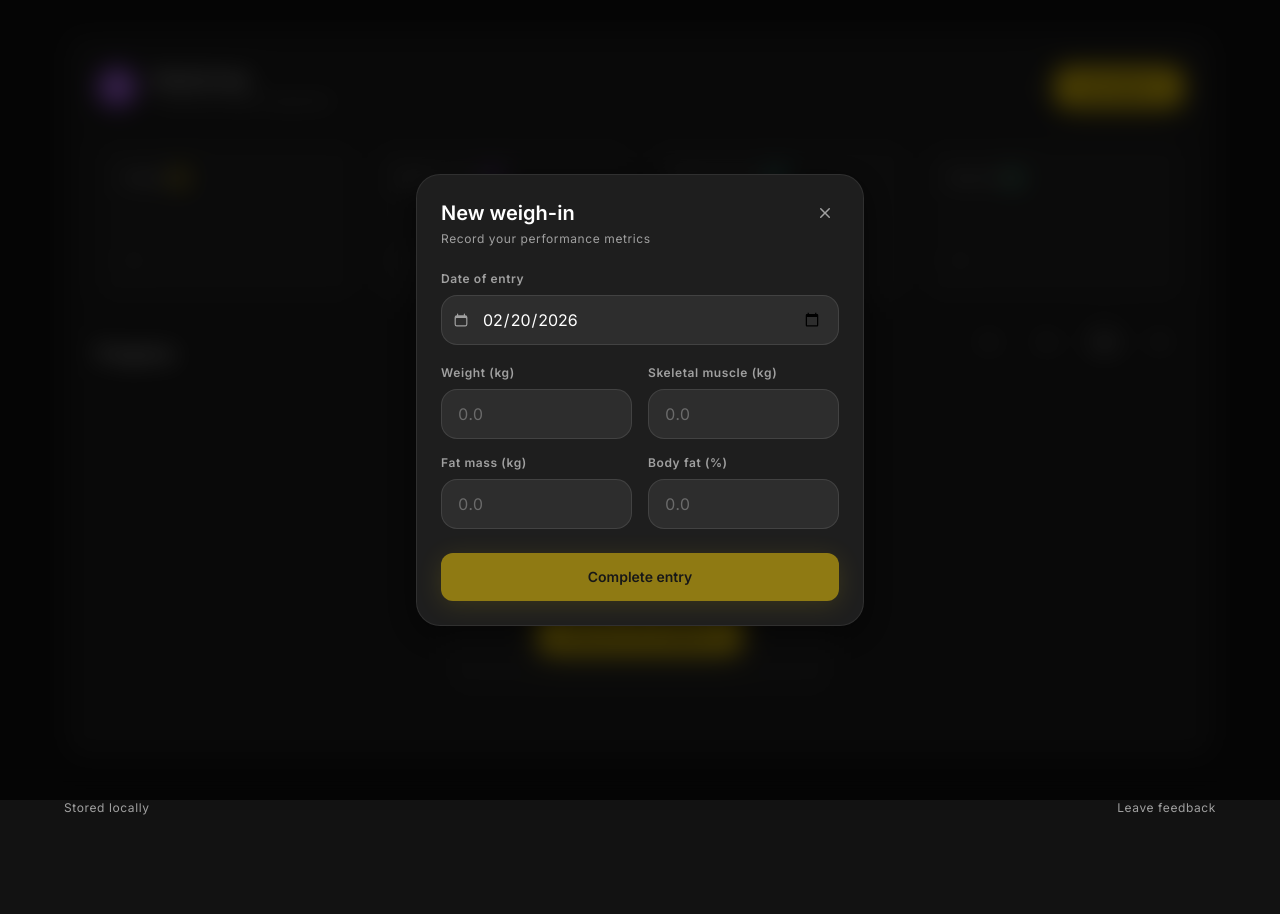
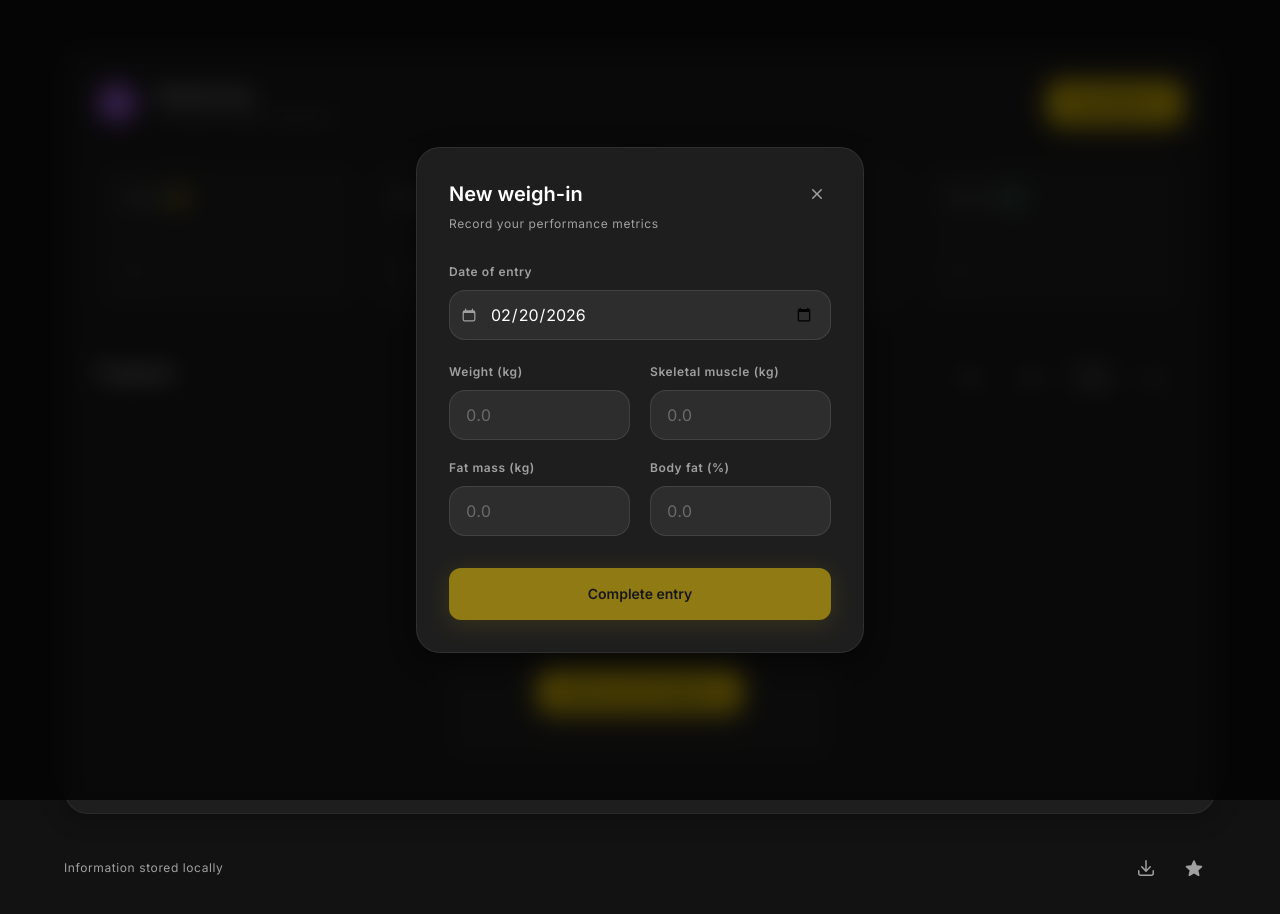
Before and after one commit to sashaward/body-comp, a Next.js app: page / in a window 1280 px wide. Both pictures are taken after a click on the button "Log weigh-in". Shown: the top 914 px of the page. Before the commit the page ends 864 px from the top, so only its background shows below. Built offline with nearby package versions, Linux system fonts and the light colour scheme.

Commit message:
visual changes

```diff
--- a/src/components/BiometricChart.tsx
+++ b/src/components/BiometricChart.tsx
@@ -49,10 +49,10 @@ const SolidActiveDot = (props: React.SVGProps<SVGCircleElement>) => {
 };
 
 const timeRanges: Record<TimeRange, { label: string; days: number | null }> = {
-  "3m": { label: "3m", days: 90 },
-  "6m": { label: "6m", days: 180 },
-  "1y": { label: "1y", days: 365 },
-  all: { label: "All", days: null },
+  "3m": { label: "3M", days: 90 },
+  "6m": { label: "6M", days: 180 },
+  "1y": { label: "1Y", days: 365 },
+  all: { label: "ALL", days: null },
 };
 
 export default function BiometricChart({
@@ -170,11 +170,11 @@ export default function BiometricChart({
     const showMuscleOnly = showMuscle && !showFatMass;
 
     return (
-      <div className="bg-[var(--bg-elevated)] backdrop-blur-xl rounded-[var(--radius-metric)] shadow-[0_8px_32px_rgba(0,0,0,0.4)] border border-white/[0.08] p-3 min-w-[160px]">
-        <p className="text-xs font-medium text-[var(--text-secondary)] mb-2 pb-2 border-b border-white/10">
+      <div className="bg-[var(--bg-elevated)] backdrop-blur-xl rounded-[var(--radius-metric)] shadow-[0_8px_32px_rgba(0,0,0,0.4)] border border-white/[0.08] p-4 min-w-[160px]">
+        <p className="text-xs font-medium text-[var(--text-secondary)] mb-2.5 pb-2.5 border-b border-white/10">
           {format(parseISO(data.date), "MMMM d, yyyy")}
         </p>
-        <div className="space-y-1.5">
+        <div className="space-y-2">
           {showWeight && !showFatMassOnly && !showMuscleOnly && (
             <div className="flex items-center justify-between gap-4">
               <div className="flex items-center gap-2">
@@ -244,7 +244,7 @@ export default function BiometricChart({
   return (
     <div className="opacity-0 animate-slide-up stagger-5">
       {/* Header */}
-      <div className="flex flex-col sm:flex-row sm:items-center sm:justify-between gap-4 mb-6">
+      <div className="flex flex-col sm:flex-row items-start sm:justify-between gap-5 mt-12 mb-8">
         <div>
           <h2 className="text-lg font-semibold text-[var(--text-primary)]">
             Progress
@@ -252,14 +252,14 @@ export default function BiometricChart({
         </div>
 
         {/* Time range selector */}
-      <div className="flex flex-wrap gap-2 mb-6">
+      <div className="flex flex-wrap gap-1.5 mb-8">
         {(Object.keys(timeRanges) as TimeRange[]).map((range) => {
           const isSelected = timeRange === range;
           return (
             <button
               key={range}
               onClick={() => handleTimeRangeClick(range)}
-              className={`px-4 py-2 rounded-full text-xs font-bold transition-all ${
+              className={`w-14 min-w-14 py-2.5 rounded-full text-xs font-bold transition-all text-center ${
                 isSelected
                   ? "bg-[var(--glass-active-bg)] text-[var(--text-primary)] border border-white/10 shadow-[0_2px_12px_rgba(0,0,0,0.2)]"
                   : "bg-transparent text-[var(--text-secondary)] hover:bg-white/5 hover:border hover:border-white/5"
@@ -433,17 +433,17 @@ export default function BiometricChart({
         </div>
       ) : (
         <div className="h-80 flex items-center justify-center">
-          <div className="text-center bg-[var(--bg-elevated)] rounded-[var(--radius-metric)] px-8 py-10 border border-white/[0.08] max-w-sm">
+          <div className="text-center bg-[var(--bg-elevated)] rounded-[var(--radius-metric)] px-10 py-12 border border-white/[0.08] max-w-sm">
             <h3 className="text-lg font-semibold text-[var(--text-primary)]">
               Track your body composition
             </h3>
-            <p className="text-[var(--text-secondary)] text-sm mt-2 leading-relaxed">
+            <p className="text-[var(--text-secondary)] text-sm mt-3 leading-relaxed">
               Log weight, muscle mass, and body fat over time. See how your composition changes—not just the number on the scale.
             </p>
             {onLogWeighIn && (
               <button
                 onClick={onLogWeighIn}
-                className="mt-6 flex items-center gap-2 bg-[var(--color-weight)] text-[#121212] px-6 py-3 rounded-[var(--radius-button)] font-semibold text-sm hover:brightness-110 transition-all shadow-[0_4px_24px_rgba(255,214,10,0.25)] mx-auto"
+                className="mt-8 flex items-center gap-2 bg-[var(--color-weight)] text-[#121212] px-6 py-3 rounded-[var(--radius-button)] font-semibold text-sm hover:brightness-110 transition-all shadow-[0_4px_24px_rgba(255,214,10,0.25)] mx-auto"
               >
                 Add your first weigh-in
               </button>
--- a/src/components/Dashboard.tsx
+++ b/src/components/Dashboard.tsx
@@ -6,6 +6,7 @@ import MetricCard from "./MetricCard";
 import BiometricChart from "./BiometricChart";
 import WeighInModal from "./WeighInModal";
 import { getEntries, saveEntry, BodyEntry } from "@/lib/storage";
+import { DownloadIcon, StarIcon } from "./icons/Icons";
 
 type MetricKey = "weight" | "muscle" | "fatMass" | "fatPercent";
 
@@ -51,6 +52,26 @@ export default function Dashboard() {
   }) => {
     saveEntry(data);
     fetchEntries();
+  };
+
+  const handleExportCsv = () => {
+    const data = getEntries();
+    if (data.length === 0) return;
+
+    const headers = ["Date", "Weight (kg)", "Muscle Mass (kg)", "Body Fat Mass (kg)", "Body Fat (%)"];
+    const rows = data
+      .sort((a, b) => new Date(a.date).getTime() - new Date(b.date).getTime())
+      .map((e) =>
+        [e.date, e.bodyWeight, e.skeletalMuscleMass, e.bodyFatMass, e.bodyFatPercentage].join(",")
+      );
+    const csv = [headers.join(","), ...rows].join("\n");
+    const blob = new Blob([csv], { type: "text/csv;charset=utf-8;" });
+    const url = URL.createObjectURL(blob);
+    const a = document.createElement("a");
+    a.href = url;
+    a.download = `body-comp-export-${new Date().toISOString().slice(0, 10)}.csv`;
+    a.click();
+    URL.revokeObjectURL(url);
   };
 
   // Calculate metrics from entries
@@ -103,20 +124,18 @@ export default function Dashboard() {
 
   if (isLoading) {
     return (
-      <div className="min-h-screen flex items-center justify-center bg-[var(--bg-primary)]">
-        <div className="w-8 h-8 border-2 border-[var(--color-weight)] border-t-transparent rounded-full animate-spin" />
+      <div className="min-h-screen flex items-center justify-center bg-blue-950/30">
+        <div className="w-8 h-8 border-2 border-blue-500 border-t-transparent rounded-full animate-spin" />
       </div>
     );
   }
 
   return (
-    <div className="min-h-screen p-4 sm:p-8 bg-[var(--bg-primary)]">
-      <div className="max-w-6xl mx-auto">
-        {/* Unified card container - frosted glass */}
+    <div className="min-h-screen pt-10 pb-4 px-4 sm:pt-12 sm:pb-6 sm:px-6 bg-[var(--bg-primary)]">
+      <div className="max-w-6xl mx-auto space-y-4">
+        {/* Main content container */}
         <div className="rounded-[var(--radius-card)] p-6 sm:p-8 space-y-6 opacity-0 animate-fade-in bg-[var(--bg-card)] border border-white/[0.06] shadow-[var(--shadow-card)]">
-          {/* Header */}
           <Header onLogWeighIn={() => setIsModalOpen(true)} />
-
           {/* Metric Cards - tap to toggle visibility on graph */}
           <div className="grid grid-cols-1 sm:grid-cols-2 lg:grid-cols-4 gap-4">
             <div className="stagger-1">
@@ -181,18 +200,29 @@ export default function Dashboard() {
         </div>
 
         {/* Footer */}
-        <footer className="flex items-center justify-between py-4 text-xs text-[var(--text-secondary)] mt-6">
-          <span className="tracking-wider font-normal">
-            Stored locally
+        <footer className="flex items-center justify-between py-4 text-xs">
+          <span className="tracking-wider font-normal text-[var(--text-secondary)]">
+            Information stored locally
           </span>
+          <div className="flex items-center gap-1">
+            <button
+              type="button"
+              onClick={handleExportCsv}
+              title="Export CSV"
+              className="p-3 text-[var(--text-secondary)] hover:text-[var(--text-primary)] hover:bg-white/5 rounded-[var(--radius-button)] transition-all"
+            >
+              <DownloadIcon className="w-5 h-5" />
+            </button>
             <a
               href="https://sashaward.me"
               target="_blank"
               rel="noopener noreferrer"
-            className="tracking-wider font-normal hover:text-[var(--text-primary)] transition-colors"
+              title="Leave feedback"
+              className="p-3 text-[var(--text-secondary)] hover:text-[var(--text-primary)] hover:bg-white/5 rounded-[var(--radius-button)] transition-all"
             >
-            Leave feedback
+              <StarIcon className="w-5 h-5" />
             </a>
+          </div>
         </footer>
       </div>
 
--- /dev/null
+++ b/src/components/EntriesHeader.tsx
@@ -0,0 +1,22 @@
+"use client";
+
+import Link from "next/link";
+import { ChevronLeftIcon } from "@/components/icons/Icons";
+
+export default function EntriesHeader() {
+  return (
+    <div className="flex items-center justify-between">
+      <Link
+        href="/"
+        className="flex items-center gap-2 text-[var(--text-secondary)] hover:text-[var(--text-primary)] transition-colors"
+      >
+        <ChevronLeftIcon className="w-5 h-5" />
+        <span className="text-sm font-medium tracking-wider">Back</span>
+      </Link>
+      <h1 className="text-lg font-semibold text-[var(--text-primary)]">
+        All entries
+      </h1>
+      <div className="w-20" />
+    </div>
+  );
+}
--- a/src/components/Header.tsx
+++ b/src/components/Header.tsx
@@ -10,10 +10,10 @@ interface HeaderProps {
 
 export default function Header({ onLogWeighIn }: HeaderProps) {
   return (
-    <header className="flex items-center justify-between pb-2">
-      <div className="flex items-center gap-4">
-        <Logo className="w-10 h-10" />
-        <div>
+    <header className="flex items-center justify-between pt-0 pb-3 px-0">
+      <div className="flex items-center gap-5">
+        <Logo className="w-10 h-10 shrink-0" />
+        <div className="flex flex-col justify-center">
           <h1 className="text-lg font-semibold text-[var(--text-primary)]">
             BodyComp
           </h1>
@@ -23,17 +23,17 @@ export default function Header({ onLogWeighIn }: HeaderProps) {
         </div>
       </div>
 
-      <div className="flex items-center gap-2">
+      <div className="flex items-center gap-3">
         <Link
           href="/entries"
           title="View all entries"
-          className="p-2.5 text-[var(--text-secondary)] hover:text-[var(--text-primary)] hover:bg-white/5 rounded-[var(--radius-button)] transition-all"
+          className="p-3 text-[var(--text-secondary)] hover:text-[var(--text-primary)] hover:bg-white/5 rounded-[var(--radius-button)] transition-all"
         >
           <MoreOptionsIcon className="w-5 h-5" />
         </Link>
         <button
           onClick={onLogWeighIn}
-          className="flex items-center gap-2 bg-[var(--color-weight)] text-[#121212] px-5 py-2.5 rounded-[var(--radius-button)] font-semibold text-sm hover:brightness-110 transition-all shadow-[0_4px_24px_rgba(255,214,10,0.25)]"
+          className="flex items-center gap-2 bg-[var(--color-weight)] text-[#121212] px-6 py-3 rounded-[var(--radius-button)] font-semibold text-sm hover:brightness-110 transition-all shadow-[0_4px_24px_rgba(255,214,10,0.25)]"
         >
           Log weigh-in
         </button>
--- a/src/components/MetricCard.tsx
+++ b/src/components/MetricCard.tsx
@@ -67,7 +67,7 @@ export default function MetricCard({
     <button
       type="button"
       onClick={onToggle}
-      className={`w-full text-left rounded-[var(--radius-metric)] p-6 flex flex-col justify-between min-h-[160px] opacity-0 animate-slide-up transition-all duration-300 ease-out cursor-pointer overflow-hidden hover:scale-[1.02] active:scale-[0.98] ${
+      className={`w-full text-left rounded-[var(--radius-metric)] p-6 flex flex-col justify-between min-h-[150px] opacity-0 animate-slide-up transition-all duration-300 ease-out cursor-pointer overflow-hidden hover:scale-[1.02] active:scale-[0.98] ${
         isActive
           ? isSoleActive
             ? "bg-[var(--bg-elevated)] border border-white/[0.12]"
@@ -103,7 +103,7 @@ export default function MetricCard({
         </div>
       </div>
 
-      <div className="mt-4">
+      <div className="mt-3">
         {value !== null ? (
           <div className="flex items-baseline gap-1.5">
             <span
@@ -127,9 +127,9 @@ export default function MetricCard({
       </div>
 
       {delta !== null && (
-        <div className="flex justify-start mt-4">
+        <div className="flex justify-start mt-3">
           <div
-            className={`flex items-center gap-1.5 px-3 py-1 rounded-full font-bold text-xs tracking-wide ${
+            className={`flex items-center gap-2 px-4 py-1.5 rounded-full font-bold text-xs tracking-wide ${
               deltaIsGood ? pillGood : deltaIsBad ? pillBad : "bg-[var(--glass-active-bg)] text-[var(--text-secondary)] border border-white/10"
             }`}
           >
--- a/src/components/WeighInModal.tsx
+++ b/src/components/WeighInModal.tsx
@@ -64,12 +64,12 @@ export default function WeighInModal({ isOpen, onClose, onSave }: WeighInModalPr
 
   return (
     <div
-      className="fixed inset-0 flex items-center justify-center z-50 p-4 animate-fade-in bg-black/70 backdrop-blur-md"
+      className="fixed inset-0 flex items-center justify-center z-50 p-6 animate-fade-in bg-black/70 backdrop-blur-md"
       onClick={(e) => e.target === e.currentTarget && onClose()}
     >
       <div className="w-full max-w-md animate-scale-in rounded-[var(--radius-card)] bg-[var(--bg-card)] border border-white/[0.08] shadow-[0_8px_32px_rgba(0,0,0,0.5)]">
-        <div className="p-6">
-          <div className="flex items-center justify-between mb-1">
+        <div className="p-8">
+          <div className="flex items-center justify-between mb-2">
             <h2 className="text-xl font-semibold text-[var(--text-primary)]">New weigh-in</h2>
             <button
               onClick={onClose}
@@ -78,21 +78,21 @@ export default function WeighInModal({ isOpen, onClose, onSave }: WeighInModalPr
               <CloseIcon className="w-5 h-5" />
             </button>
           </div>
-          <p className="text-xs text-[var(--text-secondary)] font-normal tracking-wider mb-6">
+          <p className="text-xs text-[var(--text-secondary)] font-normal tracking-wider mb-8">
             Record your performance metrics
           </p>
 
           {error && (
-            <div className="mb-4 p-3 bg-[var(--glass-active-bg)] border border-[var(--delta-negative)]/30 rounded-[var(--radius-button)] text-sm text-[var(--delta-negative)] font-normal">
+            <div className="mb-5 p-4 bg-[var(--glass-active-bg)] border border-[var(--delta-negative)]/30 rounded-[var(--radius-button)] text-sm text-[var(--delta-negative)] font-normal">
               {error}
             </div>
           )}
 
           <form onSubmit={handleSubmit}>
-            <div className="space-y-5">
+            <div className="space-y-6">
               {/* Date field */}
               <div>
-<label className="block text-xs font-semibold text-[var(--text-metric-label)] tracking-wider mb-2">
+<label className="block text-xs font-semibold text-[var(--text-metric-label)] tracking-wider mb-2.5">
                 Date of entry
                 </label>
                 <div className="relative">
@@ -108,9 +108,9 @@ export default function WeighInModal({ isOpen, onClose, onSave }: WeighInModalPr
               </div>
 
               {/* Metric fields - 2x2 grid */}
-              <div className="grid grid-cols-2 gap-4">
+              <div className="grid grid-cols-2 gap-5">
                 <div>
-                  <label className="block text-xs font-semibold text-[var(--text-metric-label)] tracking-wider mb-2">
+                  <label className="block text-xs font-semibold text-[var(--text-metric-label)] tracking-wider mb-2.5">
                     Weight (kg)
                   </label>
                   <input
@@ -127,7 +127,7 @@ export default function WeighInModal({ isOpen, onClose, onSave }: WeighInModalPr
                 </div>
 
                 <div>
-                  <label className="block text-xs font-semibold text-[var(--text-metric-label)] tracking-wider mb-2">
+                  <label className="block text-xs font-semibold text-[var(--text-metric-label)] tracking-wider mb-2.5">
                     Skeletal muscle (kg)
                   </label>
                   <input
@@ -144,7 +144,7 @@ export default function WeighInModal({ isOpen, onClose, onSave }: WeighInModalPr
                 </div>
 
                 <div>
-                  <label className="block text-xs font-semibold text-[var(--text-metric-label)] tracking-wider mb-2">
+                  <label className="block text-xs font-semibold text-[var(--text-metric-label)] tracking-wider mb-2.5">
                     Fat mass (kg)
                   </label>
                   <input
@@ -161,7 +161,7 @@ export default function WeighInModal({ isOpen, onClose, onSave }: WeighInModalPr
                 </div>
 
                 <div>
-                  <label className="block text-xs font-semibold text-[var(--text-metric-label)] tracking-wider mb-2">
+                  <label className="block text-xs font-semibold text-[var(--text-metric-label)] tracking-wider mb-2.5">
                     Body fat (%)
                   </label>
                   <input
@@ -182,7 +182,7 @@ export default function WeighInModal({ isOpen, onClose, onSave }: WeighInModalPr
             <button
               type="submit"
               disabled={!isValid || isLoading}
-              className="w-full mt-6 flex items-center justify-center gap-2 bg-[var(--color-weight)] text-[#121212] px-5 py-3.5 rounded-[var(--radius-button)] font-semibold text-sm hover:brightness-110 disabled:opacity-50 disabled:brightness-100 disabled:cursor-not-allowed transition-all shadow-[0_4px_24px_rgba(255,214,10,0.25)]"
+              className="w-full mt-8 flex items-center justify-center gap-2 bg-[var(--color-weight)] text-[#121212] px-6 py-4 rounded-[var(--radius-button)] font-semibold text-sm hover:brightness-110 disabled:opacity-50 disabled:brightness-100 disabled:cursor-not-allowed transition-all shadow-[0_4px_24px_rgba(255,214,10,0.25)]"
             >
               <span>{isLoading ? "Saving..." : "Complete entry"}</span>
             </button>
--- a/src/components/icons/Icons.tsx
+++ b/src/components/icons/Icons.tsx
@@ -73,6 +73,59 @@ export function TrendUpIcon({ className = "" }: { className?: string }) {
   );
 }
 
+export function DownloadIcon({ className = "" }: { className?: string }) {
+  return (
+    <svg
+      xmlns="http://www.w3.org/2000/svg"
+      viewBox="0 0 20 20"
+      fill="currentColor"
+      className={className}
+    >
+      <path d="M10.75 2.75a.75.75 0 00-1.5 0v8.614L6.295 8.295a.75.75 0 10-1.09 1.03l4.25 4.5a.75.75 0 001.09 0l4.25-4.5a.75.75 0 00-1.09-1.03l-2.955 3.129V2.75z" />
+      <path d="M3.5 12.75a.75.75 0 00-1.5 0v2.5A2.75 2.75 0 004.75 18h10.5A2.75 2.75 0 0018 15.25v-2.5a.75.75 0 00-1.5 0v2.5c0 .69-.56 1.25-1.25 1.25H4.75c-.69 0-1.25-.56-1.25-1.25v-2.5z" />
+    </svg>
+  );
+}
+
+export function MessageIcon({ className = "" }: { className?: string }) {
+  return (
+    <svg
+      xmlns="http://www.w3.org/2000/svg"
+      viewBox="0 0 20 20"
+      fill="currentColor"
+      className={className}
+    >
+      <path fillRule="evenodd" d="M3.43 2.524A41.29 41.29 0 0110 2c2.236 0 4.43.18 6.57.524 1.437.231 2.43 1.49 2.43 2.902v5.148c0 1.411-.993 2.67-2.43 2.902a41.102 41.102 0 01-5.183.501.78.78 0 00-.528.224l-3.579 3.58A.75.75 0 016 15.25v-3.443a41.033 41.033 0 01-.57-.283C4.086 11.186 3 9.79 3 8.25V5.426c0-1.413.993-2.67 2.43-2.902z" clipRule="evenodd" />
+    </svg>
+  );
+}
+
+export function ArrowTopRightIcon({ className = "" }: { className?: string }) {
+  return (
+    <svg
+      xmlns="http://www.w3.org/2000/svg"
+      viewBox="0 0 20 20"
+      fill="currentColor"
+      className={className}
+    >
+      <path fillRule="evenodd" d="M4.25 5.5a.75.75 0 00-.75.75v8.5c0 .414.336.75.75.75h8.5a.75.75 0 00.75-.75v-4.133a.75.75 0 011.5 0V15A2.25 2.25 0 0115.25 12.75h-4.133a.75.75 0 010-1.5H15a.75.75 0 00.75-.75V5.25a.75.75 0 00-.75-.75h-8.5z" clipRule="evenodd" />
+    </svg>
+  );
+}
+
+export function StarIcon({ className = "" }: { className?: string }) {
+  return (
+    <svg
+      xmlns="http://www.w3.org/2000/svg"
+      viewBox="0 0 20 20"
+      fill="currentColor"
+      className={className}
+    >
+      <path fillRule="evenodd" d="M10.868 2.884c-.321-.772-1.414-.772-1.735 0l-1.83 4.401-4.753.381c-.833.067-1.171 1.107-.536 1.651l3.62 3.102-1.106 4.637c-.194.813.691 1.456 1.405 1.02L10 15.591l4.069 2.485c.713.436 1.598-.207 1.404-1.02l-1.106-4.637 3.62-3.102c.635-.544.297-1.584-.536-1.65l-4.752-.382-1.831-4.401z" clipRule="evenodd" />
+    </svg>
+  );
+}
+
 export function MoreOptionsIcon({ className = "" }: { className?: string }) {
   return (
     <svg
@@ -103,6 +156,23 @@ export function ChevronLeftIcon({ className = "" }: { className?: string }) {
   );
 }
 
+export function ChevronDownIcon({ className = "" }: { className?: string }) {
+  return (
+    <svg
+      xmlns="http://www.w3.org/2000/svg"
+      viewBox="0 0 20 20"
+      fill="currentColor"
+      className={className}
+    >
+      <path
+        fillRule="evenodd"
+        d="M5.23 7.21a.75.75 0 011.06.02L10 11.168l3.71-3.938a.75.75 0 111.08 1.04l-4.25 4.5a.75.75 0 01-1.08 0l-4.25-4.5a.75.75 0 01.02-1.06z"
+        clipRule="evenodd"
+      />
+    </svg>
+  );
+}
+
 export function TrendDownIcon({ className = "" }: { className?: string }) {
   return (
     <svg
```
Also changed, not shown: src/app/entries/page.tsx (+30 -45 lines). Lines whose indentation alone changed are shown as unchanged.
